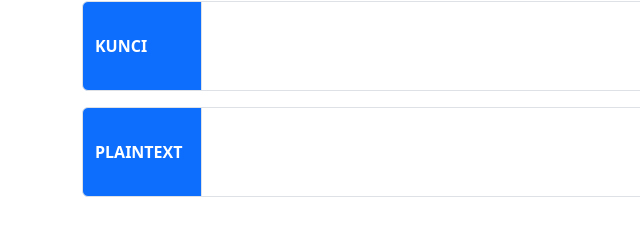
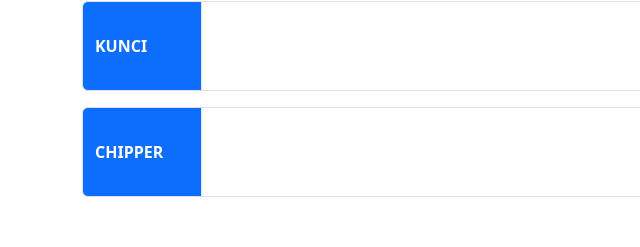
Before and after one commit to elzains/Classic-Cryptography-Project, a website: page deskripsi.html in a window 1280 px wide. Shown: the part 415-662 px from the top of the page, 0-640 px from the left. Drawn offline with nearby package versions, Linux system fonts and the light colour scheme.

Commit message:
Update deskripsi.html

```diff
--- a/deskripsi.html
+++ b/deskripsi.html
@@ -30,7 +30,7 @@
         <input type="text" id="InputKey" class="form-control" />
       </div>
       <div class="input-group mt-3">
-        <span class="input-group-text">PLAINTEXT</span>
+        <span class="input-group-text">CHIPPER</span>
         <input type="text" id="InputPlain" class="form-control" />
         <button
           class="btn btn-outline-secondary"
```
